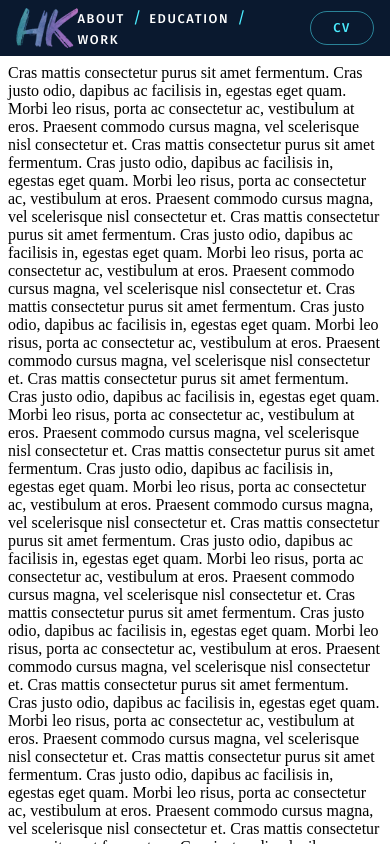
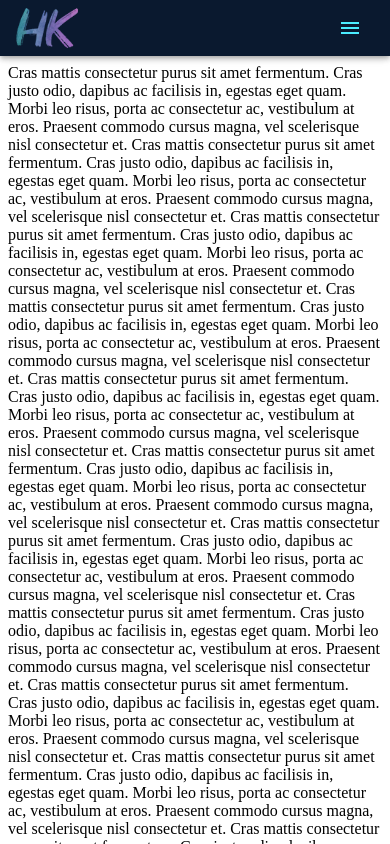
Before and after one commit to hersh-kat/hershkat.com, a React (Create React App) app: page / in a window 390 px wide. Shown: the top 844 px of the page. Built offline with nearby package versions, Linux system fonts and the light colour scheme.

Commit message:
Added responsive UI to header

```diff
--- /dev/null
+++ b/src/components/ui/Footer.js
@@ -0,0 +1 @@
+import React from "react";
--- a/src/components/ui/Header.js
+++ b/src/components/ui/Header.js
@@ -1,4 +1,4 @@
-import React from "react";
+import React, { useState } from "react";
 import AppBar from "@material-ui/core/AppBar";
 import Toolbar from "@material-ui/core/Toolbar";
 import useScrollTrigger from "@material-ui/core/useScrollTrigger";
@@ -7,6 +7,15 @@ import logo from "../../assets/Logo.svg";
 import Breadcrumbs from "@material-ui/core/Breadcrumbs";
 import Link from "@material-ui/core/Link";
 import Button from "@material-ui/core/Button";
+import Slide from "@material-ui/core/Slide";
+import useMediaQuery from "@material-ui/core/useMediaQuery";
+import { useTheme } from "@material-ui/core/styles";
+import SwipeableDrawer from "@material-ui/core/SwipeableDrawer";
+import MenuIcon from "@material-ui/icons/Menu";
+import IconButton from "@material-ui/core/IconButton";
+import List from "@material-ui/core/List";
+import ListItem from "@material-ui/core/ListItem";
+import ListItemText from "@material-ui/core/ListItemText";
 
 function ElevationScroll(props) {
   const { children } = props;
@@ -18,6 +27,17 @@ function ElevationScroll(props) {
   return React.cloneElement(children, {
     elevation: trigger ? 4 : 0,
   });
+}
+
+function HideOnScroll(props) {
+  const { children } = props;
+  const trigger = useScrollTrigger();
+
+  return (
+    <Slide appear={false} direction="down" in={!trigger}>
+      {children}
+    </Slide>
+  );
 }
 
 function handleClick(event) {
@@ -38,10 +58,8 @@ const useStyles = makeStyles((theme) => ({
     fontSize: "0.8rem",
     letterSpacing: "0.1rem",
   },
-  icon: {
-    marginRight: theme.spacing(0.5),
-    width: 16,
-    height: 16,
+  menuIcon: {
+    marginLeft: "auto",
   },
   separator: {
     color: theme.palette.common.green,
@@ -52,6 +70,9 @@ const useStyles = makeStyles((theme) => ({
   button: {
     ...theme.typography.button,
     marginLeft: "20px",
+    [theme.breakpoints.down("sm")]: {
+      marginLeft: "30px",
+    },
     borderRadius: "20px",
   },
   linkHover: {
@@ -62,65 +83,86 @@ const useStyles = makeStyles((theme) => ({
 }));
 
 export default function Header(props) {
+  const pageNames = ["About", "Education", "Work", "Skills", "Projects"];
   const classes = useStyles();
+  const theme = useTheme();
+  const matches = useMediaQuery(theme.breakpoints.down("sm"));
+  const iOS = process.browser && /iPad|iPhone|iPod/.test(navigator.userAgent);
+  const [openDrawer, setOpenDrawer] = useState(false);
+
+  const cvButton = (
+    <Button className={classes.button} variant="outlined" color="secondary">
+      CV
+    </Button>
+  );
+
+  const drawer = (
+    <React.Fragment>
+      <SwipeableDrawer
+        disableBackdropTransition={!iOS}
+        disableDiscovery={iOS}
+        open={openDrawer}
+        onOpen={() => setOpenDrawer(true)}
+        onClose={() => setOpenDrawer(false)}
+        anchor="right"
+      >
+        <List component="nav">
+          {pageNames.map((page) => (
+            <ListItem onClick={() => setOpenDrawer(false)} key={page} button>
+              <ListItemText className={classes.link}>{page}</ListItemText>
+            </ListItem>
+          ))}
+          {cvButton}
+        </List>
+      </SwipeableDrawer>
+      <IconButton
+        className={classes.menuIcon}
+        onClick={() => setOpenDrawer(!openDrawer)}
+      >
+        <MenuIcon color="secondary" />
+      </IconButton>
+    </React.Fragment>
+  );
+
+  const linkProps = {
+    color: "textPrimary",
+    href: "/",
+    className: classes.link,
+    classes: {
+      underlineHover: classes.linkHover,
+    },
+  };
+
+  const breadcrumb = (
+    <React.Fragment>
+      <Breadcrumbs
+        className={classes.breadcrumb}
+        classes={{
+          separator: classes.separator,
+        }}
+        aria-label="breadcrumb"
+      >
+        {pageNames.map((page) => (
+          <Link key={page} {...linkProps}>
+            {page}
+          </Link>
+        ))}
+      </Breadcrumbs>
+      {cvButton}
+    </React.Fragment>
+  );
 
   return (
     <React.Fragment>
-      <ElevationScroll>
+      {" "}
+      <HideOnScroll {...props}>
         <AppBar>
           <Toolbar>
             <img src={logo} className={classes.logo} alt="Website Logo" />
-            <Breadcrumbs
-              className={classes.breadcrumb}
-              classes={{
-                separator: classes.separator,
-              }}
-              aria-label="breadcrumb"
-            >
-              <Link
-                color="textPrimary"
-                href="/"
-                onClick={handleClick}
-                className={classes.link}
-                classes={{
-                  underlineHover: classes.linkHover,
-                }}
-              >
-                About
-              </Link>
-              <Link
-                color="textPrimary"
-                href="/getting-started/installation/"
-                onClick={handleClick}
-                className={classes.link}
-                classes={{
-                  underlineHover: classes.linkHover,
-                }}
-              >
-                Education
-              </Link>
-              <Link
-                color="textPrimary"
-                href="/getting-started/installation/"
-                onClick={handleClick}
-                className={classes.link}
-                classes={{
-                  underlineHover: classes.linkHover,
-                }}
-              >
-                Work
-              </Link>
-            </Breadcrumbs>
-            <Button
-              className={classes.button}
-              variant="outlined"
-              color="secondary"
-            >
-              CV
-            </Button>
+            {matches ? drawer : breadcrumb}
           </Toolbar>
         </AppBar>
-      </ElevationScroll>
+      </HideOnScroll>
       <div className={classes.toolbarMargin} />
     </React.Fragment>
   );
```
